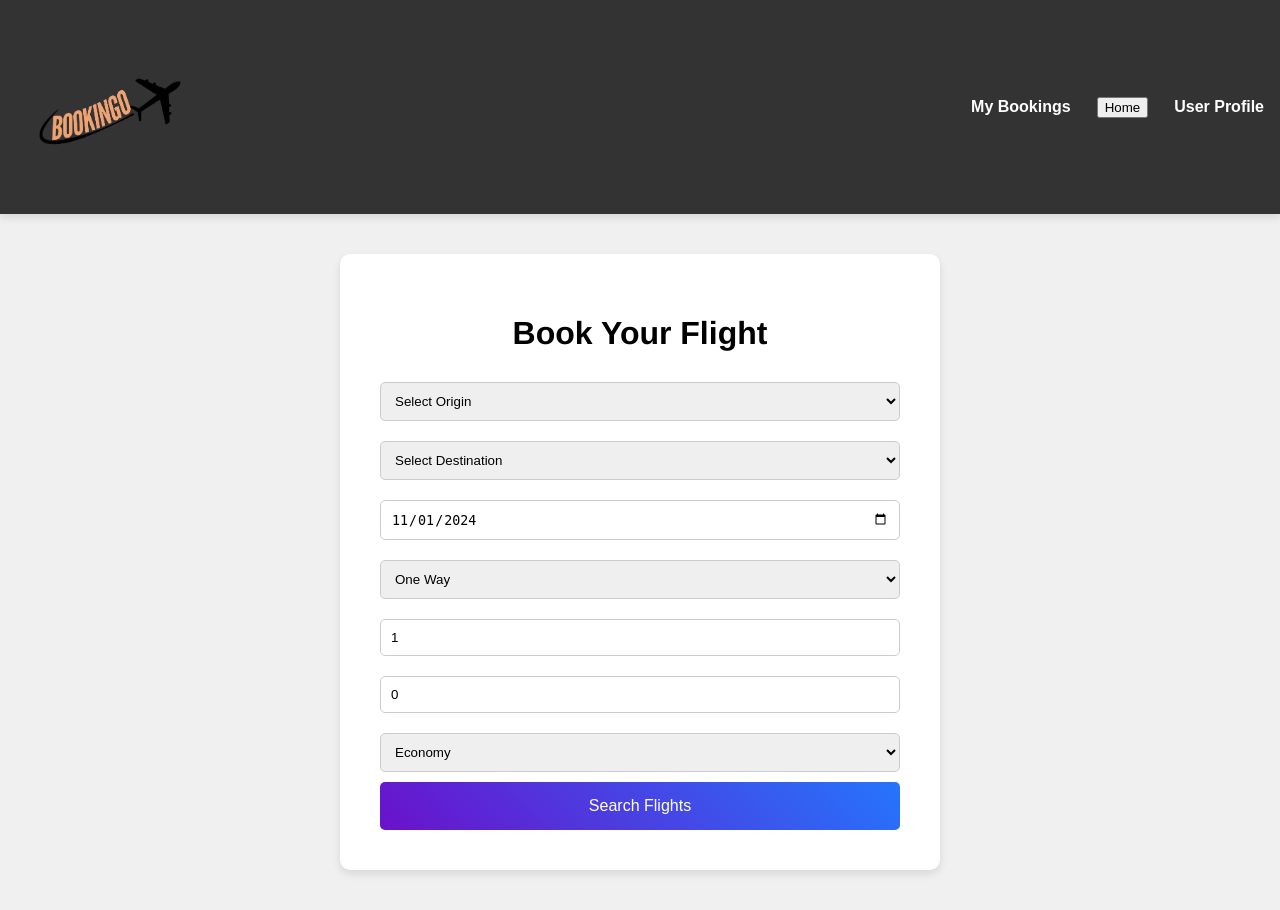
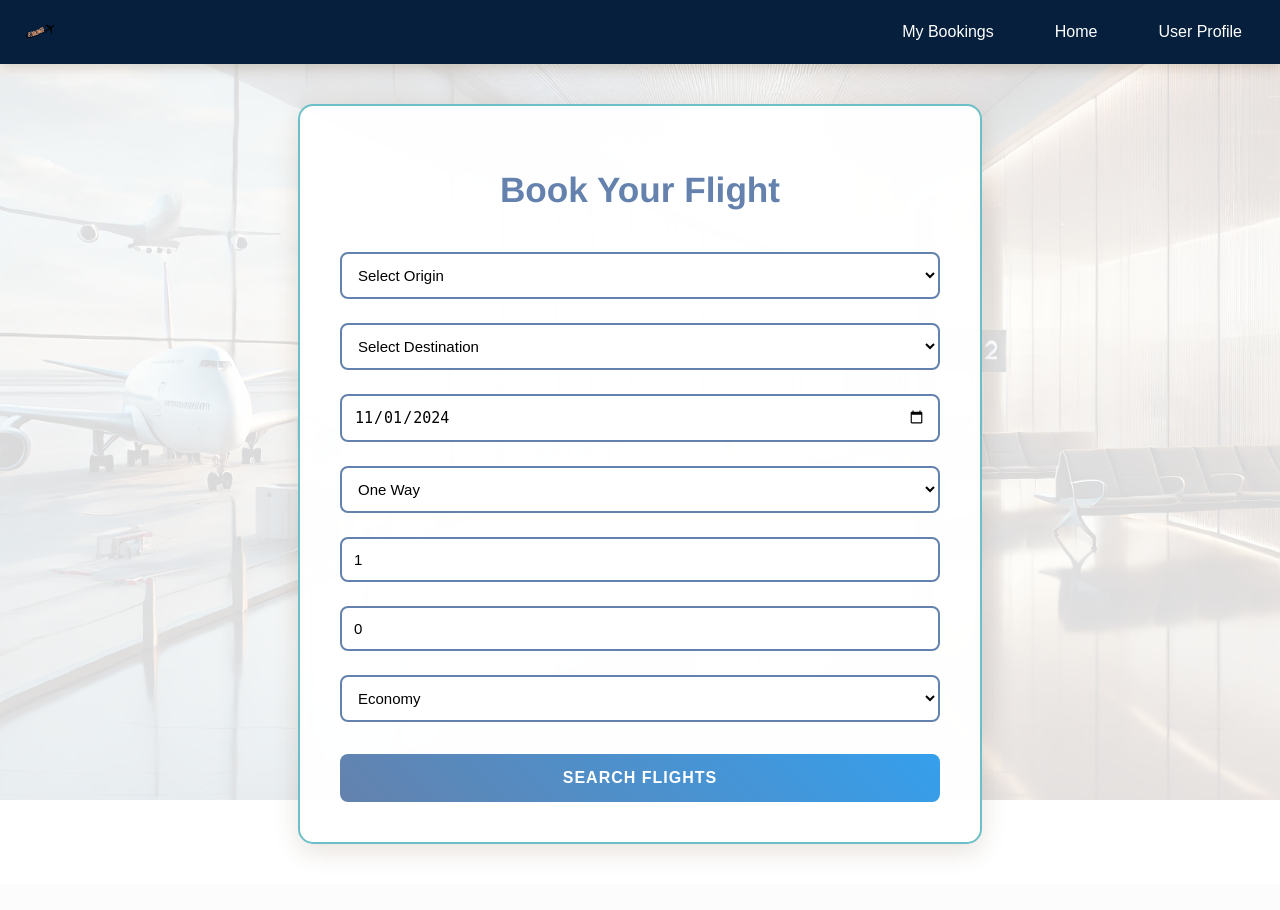
Before and after one commit to shelly-shells/airline-ticket, a Flask app: page /home in a window 1280 px wide. After the commit the page ends 853 px from the top, so only its background shows below. Run offline with Flask 3, Linux system fonts and the light colour scheme; data that the repository does not hold is empty.

Commit message:
:lipstick: Change UI of login and home page

```diff
--- a/interface/static/styles/home.css
+++ b/interface/static/styles/home.css
@@ -1,8 +1,25 @@
 body {
     font-family: 'Helvetica Neue', Arial, sans-serif;
-    background-color: #f0f0f0;
     margin: 0;
     padding: 0;
+    position: relative;
+    min-height: 100vh;
+}
+
+/* Background Image Setup */
+body::before {
+    content: '';
+    position: fixed;
+    top: 0;
+    left: 0;
+    width: 100%;
+    height: 100%;
+    background-image: url('/static/final.webp'); /* Replace with your image path */
+    background-size: cover;
+    background-position: center;
+    background-repeat: no-repeat;
+    opacity: 0.15; /* Adjust transparency here */
+    z-index: -1;
 }
 
 /* Top Bar */
@@ -10,109 +27,140 @@ body {
     display: flex;
     justify-content: space-between;
     align-items: center;
-    padding: 5px 10px;
-    background-color: #333;
+    padding: 10px 20px;
+    background-color: #051f3d;
     color: white;
-    box-shadow: 0 4px 8px rgba(0, 0, 0, 0.1);
+    box-shadow: 0 4px 12px rgba(101, 69, 32, 0.2);
 }
 
 .logo img {
-    height: 200px;
+    height: 40px;
+    transition: transform 0.3s ease;
+}
+
+.logo img:hover {
+    transform: scale(1.05);
 }
 
 .nav-buttons {
     display: flex;
     align-items: center;
-    gap: 20px;
+    gap: 25px;
 }
 
 .my-bookings,
-.profile-button {
+.profile-button,
+.home {
     background: none;
-    border: none;
+    border: 2px solid transparent;
     color: white;
     cursor: pointer;
     font-size: 16px;
-    font-weight: bold;
-    transition: color 0.3s ease;
+    font-weight: 500;
+    padding: 8px 16px;
+    border-radius: 20px;
+    transition: all 0.3s ease;
 }
 
 .my-bookings:hover,
-.profile-button:hover {
-    color: #6a11cb;
+.profile-button:hover,
+.home:hover {
+    background-color: #6482AD;
+    border-color: #81DAE3;
 }
 
 .dropdown {
     position: absolute;
     right: 20px;
-    top: 60px;
+    top: 70px;
     background-color: white;
-    color: black;
-    padding: 10px;
-    box-shadow: 0px 8px 16px rgba(0, 0, 0, 0.2);
-    border-radius: 5px;
+    padding: 12px;
+    box-shadow: 0px 8px 20px rgba(101, 69, 32, 0.15);
+    border-radius: 8px;
     z-index: 1;
+    border: 1px solid #81DAE3;
 }
 
 .dropdown button {
     display: block;
     width: 100%;
-    padding: 8px;
+    padding: 10px 15px;
     text-align: left;
     background: none;
     border: none;
     cursor: pointer;
     font-size: 14px;
-    transition: background-color 0.3s ease;
+    color: #6482AD;
+    transition: all 0.3s ease;
+    border-radius: 4px;
 }
 
 .dropdown button:hover {
-    background-color: #f0f0f0;
+    background-color: #6CBEC7;
+    color: white;
 }
 
 /* Booking Container */
 .booking-container {
-    background: white;
+    background: rgba(255, 255, 255, 0.95);
     padding: 40px;
-    border-radius: 10px;
-    box-shadow: 0 4px 8px rgba(0, 0, 0, 0.1);
+    border-radius: 15px;
+    box-shadow: 0 8px 24px rgba(101, 69, 32, 0.15);
     text-align: center;
     width: 80%;
     max-width: 600px;
     min-width: 300px;
-    box-sizing: border-box;
     margin: 40px auto;
+    border: 2px solid #6CBEC7;
 }
 
 .booking-container h1 {
-    margin-bottom: 20px;
+    margin-bottom: 30px;
+    color: #6482AD;
+    font-size: 2.2em;
+    font-weight: 600;
 }
 
 .booking-container input,
 .booking-container select {
     width: 100%;
-    padding: 10px;
-    margin: 10px 0;
-    border: 1px solid #ccc;
-    border-radius: 5px;
+    padding: 12px;
+    margin: 12px 0;
+    border: 2px solid #6482AD;
+    border-radius: 8px;
     box-sizing: border-box;
+    font-size: 15px;
+    transition: all 0.3s ease;
+    background-color: rgba(255, 255, 255, 0.9);
+}
+
+.booking-container input:focus,
+.booking-container select:focus {
+    border-color: #6CBEC7;
+    outline: none;
+    box-shadow: 0 0 0 3px rgba(108, 190, 199, 0.2);
 }
 
 .booking-container button {
     width: 100%;
     padding: 15px;
     border: none;
-    border-radius: 5px;
-    background: linear-gradient(45deg, #6a11cb, #2575fc);
+    border-radius: 8px;
+    background: linear-gradient(45deg, #6482AD, #359fec);
     color: white;
     font-size: 16px;
+    font-weight: 600;
     cursor: pointer;
-    transition: background 0.3s ease;
-    box-sizing: border-box;
+    transition: all 0.3s ease;
+    margin-top: 20px;
+    text-transform: uppercase;
+    letter-spacing: 1px;
 }
 
 .booking-container button:hover {
-    background: linear-gradient(45deg, #2575fc, #6a11cb);
+    background: linear-gradient(45deg, #6482AD, #6CBEC7);
+    transform: translateY(-2px);
+    box-shadow: 0 5px 15px rgba(101, 69, 32, 0.2);
 }
 
 /* Results Container */
--- a/interface/static/styles/top-bar.css
+++ b/interface/static/styles/top-bar.css
@@ -1,5 +1,5 @@
 .top-bar {
-    color: rgb(14, 104, 178);
+    color: rgb(252, 252, 252);
     padding: 10px 20px;
     text-align: center;
     font-family: Arial, sans-serif;
```
Also changed, not shown: other parts of interface/static/styles/home.css (+41 -23 lines), interface/static/styles/login.css (+84 -28 lines), interface/static/airplane.jpg (added), interface/static/final.webp (added), interface/static/sky.jpg (added).
